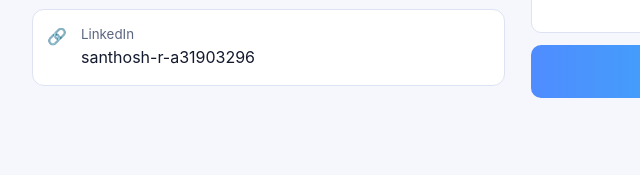
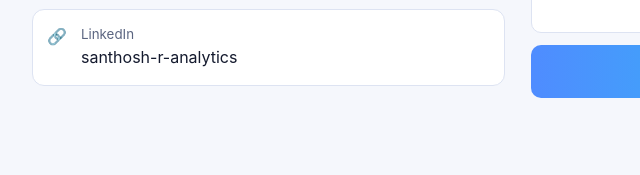
Before and after one commit to santhosh1703-hub/portfolio, a plain HTML site: page index.html in a window 1280 px wide. Shown: the part 4171-4346 px from the top of the page, 122-762 px from the left. Drawn offline with Linux system fonts and the light colour scheme.

Commit message:
Update LinkedIn link in contact section

```diff
--- a/index.html
+++ b/index.html
@@ -104,7 +104,7 @@ footer{text-align:center;color:var(--mu);padding:30px;border-top:1px solid var(-
 <div class="ci"><span>✉️</span><div><small>Email</small><a href="mailto:ramsanthosh1970@gmail.com">ramsanthosh1970@gmail.com</a></div></div>
 <div class="ci"><span>📞</span><div><small>Phone</small><a href="tel:+919941172761">+91 99411 72761</a></div></div>
 <div class="ci"><span>📍</span><div><small>Location</small>Chennai, Tamil Nadu</div></div>
-<div class="ci"><span>🔗</span><div><small>LinkedIn</small><a href="https://www.linkedin.com/in/santhosh-r-a31903296" target="_blank" rel="noopener">santhosh-r-a31903296</a></div></div>
+<div class="ci"><span>🔗</span><div><small>LinkedIn</small><a href="https://www.linkedin.com/in/santhosh-r-analytics" target="_blank" rel="noopener">santhosh-r-analytics</a></div></div>
 </div>
 <form id="f"><input id="n" placeholder="Your name"><input id="e" placeholder="Your email"><textarea id="m" rows="5" placeholder="Your message"></textarea><a class="btn p" id="send" href="#" style="text-align:center">Send Message</a></form></div></section>
 <footer>© Santhosh R. All rights reserved.</footer>
```
